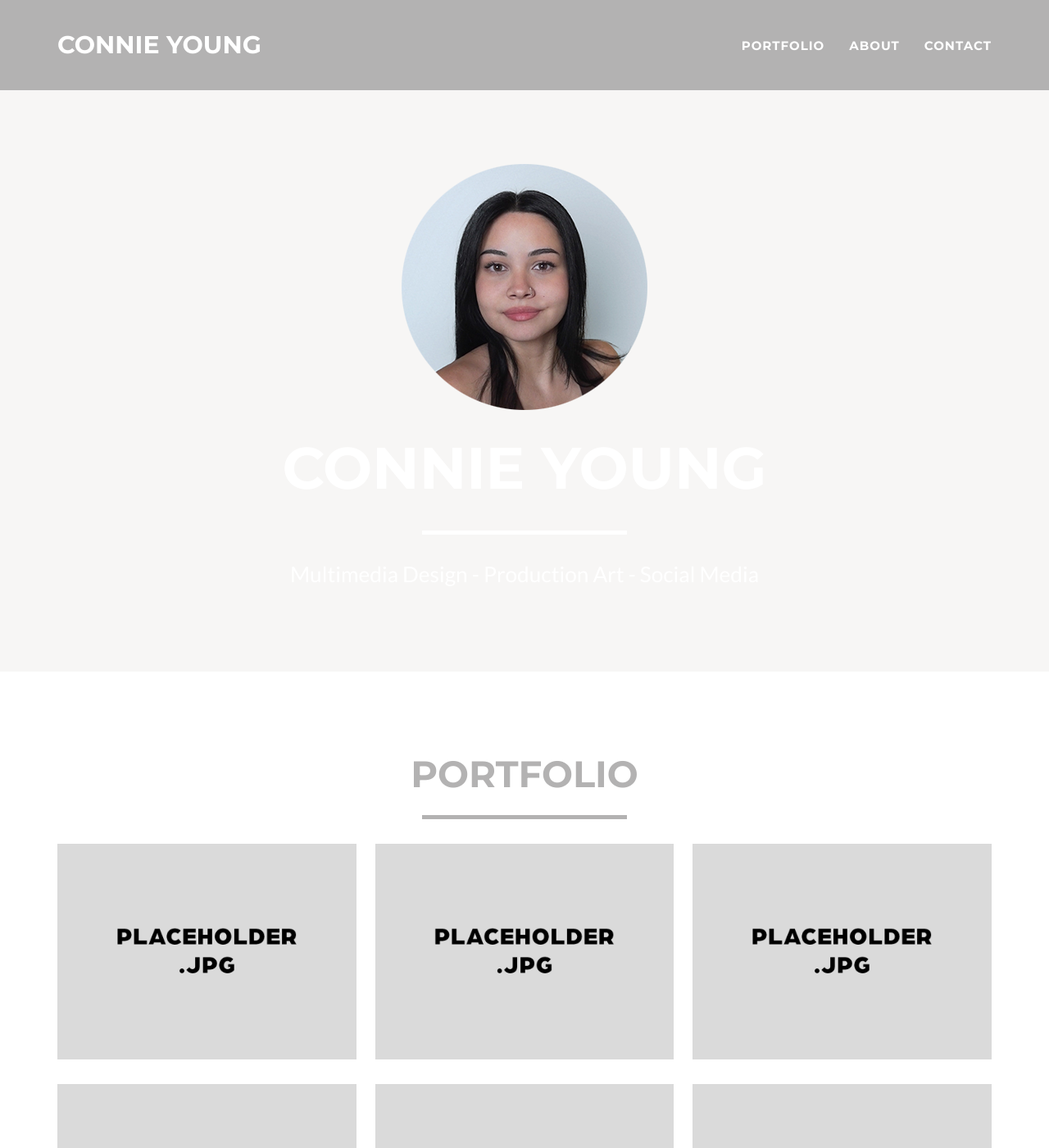
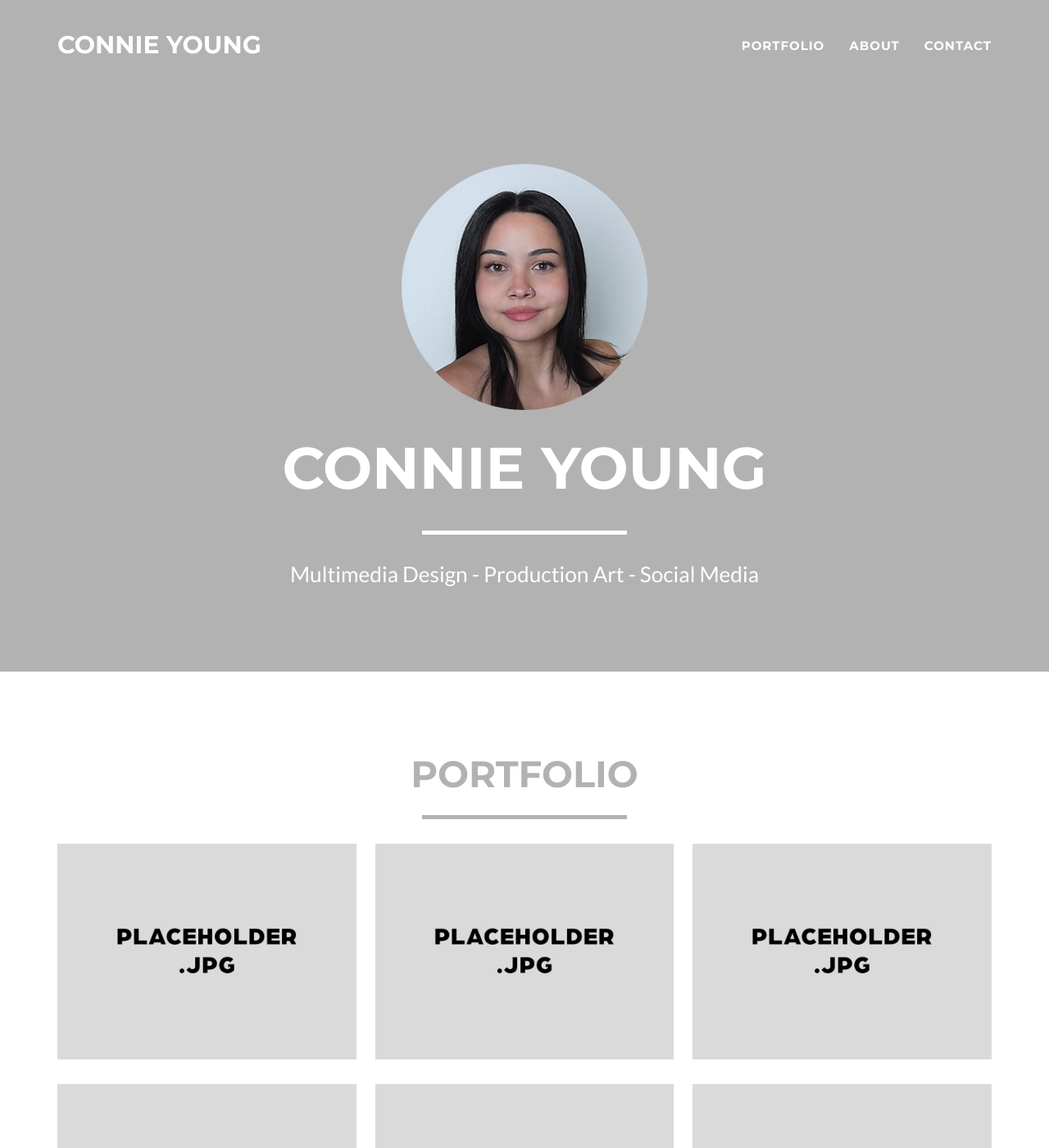
Before and after one commit to conniemyou/cyoung-portfolio, a Jekyll site: the page built from _posts/2014-07-18-project-1.markdown, in a window 1280 px wide and 1400 px high. Shown: the whole window at 82% size. Built offline with Jekyll 4.4.1, drawn with Linux system fonts in a browser that asks for light colours.

Commit message:
changed back

```diff
--- a/_includes/css/main.css
+++ b/_includes/css/main.css
@@ -67,7 +67,7 @@ hr.star-primary:after {
 header {
     text-align: center;
     color: #fff;
-    background: #{{ site.color.tertiary }};
+    background: #{{ site.color.primary }};
 }
 
 header .container {
```
